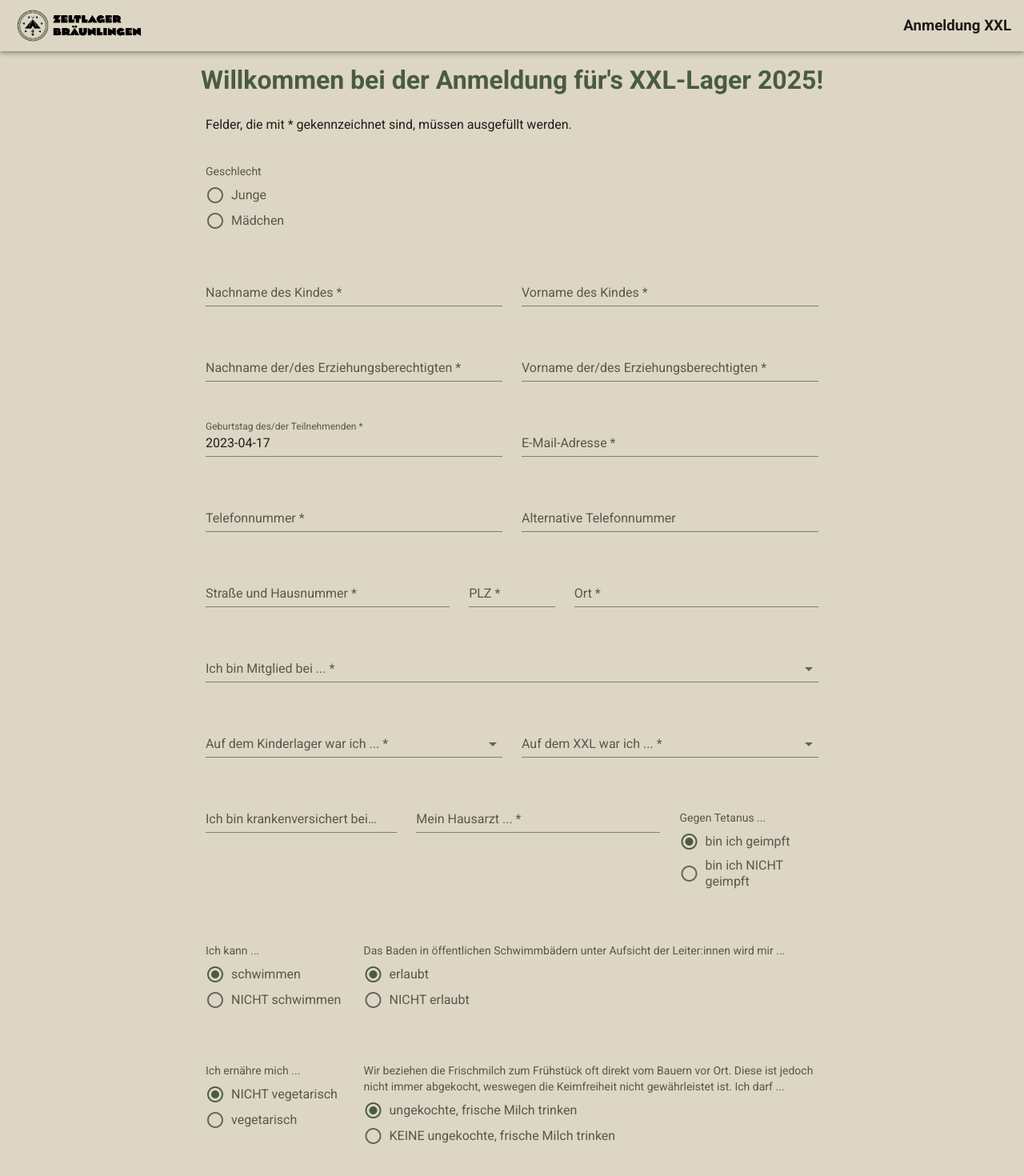
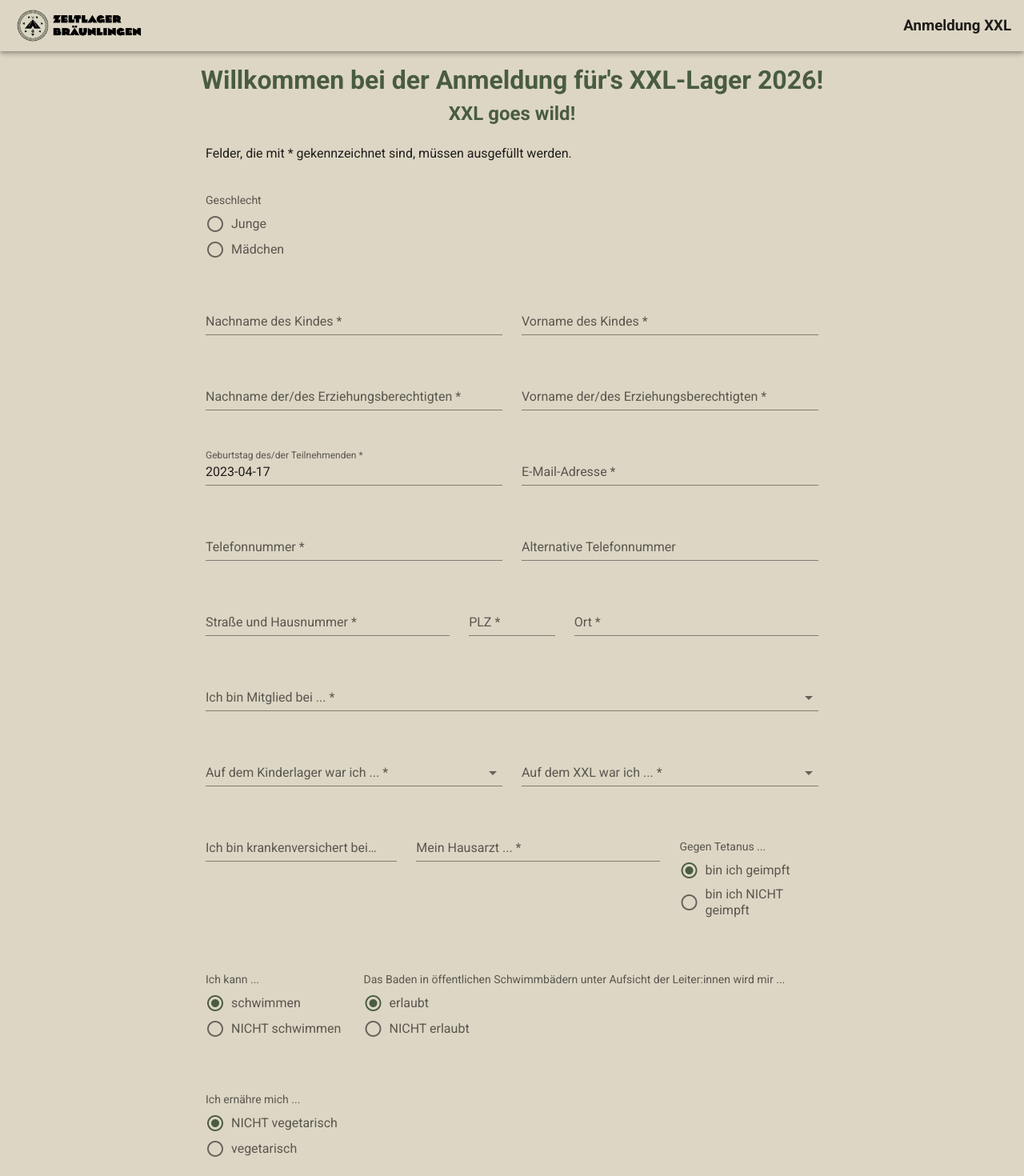
Before and after one commit to matzehummel/lageranmeldungen, a Vue app in the folder frontend-xxl/: page / in a window 1280 px wide. Shown: the top 1470 px of the page at 80% size. Built offline with nearby package versions, Linux system fonts and the light colour scheme.

Commit message:
adapt backend for xxl

```diff
--- a/frontend-xxl/src/components/Form.vue
+++ b/frontend-xxl/src/components/Form.vue
@@ -1,7 +1,10 @@
 <template>
   <v-container>
     <v-row>
-      <v-col><h1 style="text-align: center; color: #495c41;">Willkommen bei der Anmeldung für's XXL-Lager {{currentYear}}!</h1></v-col>
+      <v-col>
+        <h1 style="text-align: center; color: #495c41;">Willkommen bei der Anmeldung für's XXL-Lager {{currentYear}}!</h1>
+        <h2 style="text-align: center; color: #495c41;">XXL goes wild!</h2>
+      </v-col>
     </v-row>
     <v-form ref="signupForm">
       <v-row>
@@ -228,13 +231,6 @@
                 <v-radio label="vegetarisch" value="1"></v-radio>
               </v-radio-group>
             </v-col>
-            <v-col cols="12" md="9" xs="12">
-              <v-radio-group label="Wir beziehen die Frischmilch zum Frühstück oft direkt vom Bauern vor Ort. Diese ist jedoch nicht immer abgekocht, weswegen die Keimfreiheit nicht gewährleistet ist. Ich darf ..."
-                  required v-model="milk">
-                <v-radio label="ungekochte, frische Milch trinken" value="1"></v-radio>
-                <v-radio label="KEINE ungekochte, frische Milch trinken" value="0"></v-radio>
-              </v-radio-group>
-            </v-col>
             <v-col cols="12" md="12" xs="12">
               <p style="text-align:left">Folgende besonderen Krankheiten, Allergien, Lebensmittelunverträglichkeiten, Operationen, Unfälle, etc. verlangen während des Zeltlagers in besonderer Weise Vorsicht und Rücksichtnahme (bitte auch Auflistung von Medikamenten, die während der Freizeit zu nehmen sind):</p>
               <v-textarea background-color="accent"
@@ -270,6 +266,9 @@
             </v-col>
             <v-col cols="12" md="12" xs="12">
               <v-checkbox :label=checkboxTextPKW required :rules="checkboxRule"></v-checkbox>
+            </v-col>
+            <v-col cols="12" md="12" xs="12">
+              <v-checkbox :label=checkboxTextCanoe required :rules="checkboxRule"></v-checkbox>
             </v-col>
         </v-row>
 
@@ -395,7 +394,6 @@ import { ref } from 'vue';
         swim: "1",
         swimAllowed: "1",
         vegetarian: "0",
-        milk: "1",
         issues: "",
         availability: "1",
         alternativeAddress: "",
@@ -405,6 +403,7 @@ import { ref } from 'vue';
         checkboxTextBilder: "Meine Erziehungsberechtigten erlauben dem Zeltlager, Bilder auf denen ich zu sehen bin, in einem Diavortrag bzw. in der Zeitung oder auf der Webseite zu veröffentlichen. *",
         checkboxTextErsteHilfe: "Meine Erziehungsberechtigten erlauben, dass mir in Notfällen Erste Hilfe geleistet werden darf. Insektenstiche, kleine Wunden und leichte gesundheitliche Beschwerden dürfen versorgt und Zecken entfernt werden. Bei schwereren (oder schlimmeren) Verletzungen und schweren gesundheitlichen Beschwerden wird ein Arzt oder Krankenhaus aufgesucht. *",
         checkboxTextPKW: "Meine Erziehungsberechtigten erlauben, dass ich ggf. (z.B. Weg zum Arzt) in einem Privat-PKW bei einem/einer Leiter*in mitfahren darf. *",
+        checkboxTextCanoe: "Meine Erziehungsberechtigten bestätigen, dass ich sicher schwimmen kann und erlauben mir, gemeinsam mit anderen Kindern selbstständig in einem 3er-Kanadier an der begleiteten Kanutour auf dem Rhein teilzunehmen. *",
         checkboxRule: [
           value => {
             if(value) return true
@@ -488,7 +487,6 @@ import { ref } from 'vue';
           swim: this.swim,
           swimAllowed: this.swimAllowed,
           vegetarian: this.vegetarian,
-          milk: this.milk,
           issues: this.issues,
           availability: this.availability,
           alternativeAddress: this.alternativeAddress,
--- a/frontend-xxl/src/config/constants.js
+++ b/frontend-xxl/src/config/constants.js
@@ -1,7 +1,7 @@
 // constants.js
-export const currentYear = 2025;
-export const maxBirthday = new Date("2012-01-01");  // Maximum birthday date, should not be younger than 13 years
-export const minBirthday = new Date("2008-01-01");  // Minimum birthday date, should not be older than 17 years
+export const currentYear = 2026;
+export const maxBirthday = new Date("2013-01-01");  // Maximum birthday date, should not be younger than 13 years
+export const minBirthday = new Date("2009-01-01");  // Minimum birthday date, should not be older than 17 years
 
 export const minYear = minBirthday.getFullYear();
 export const maxYear = maxBirthday.getFullYear();
```
Also changed, not shown: 1 other file (tests, documents, lock files or other folders).
